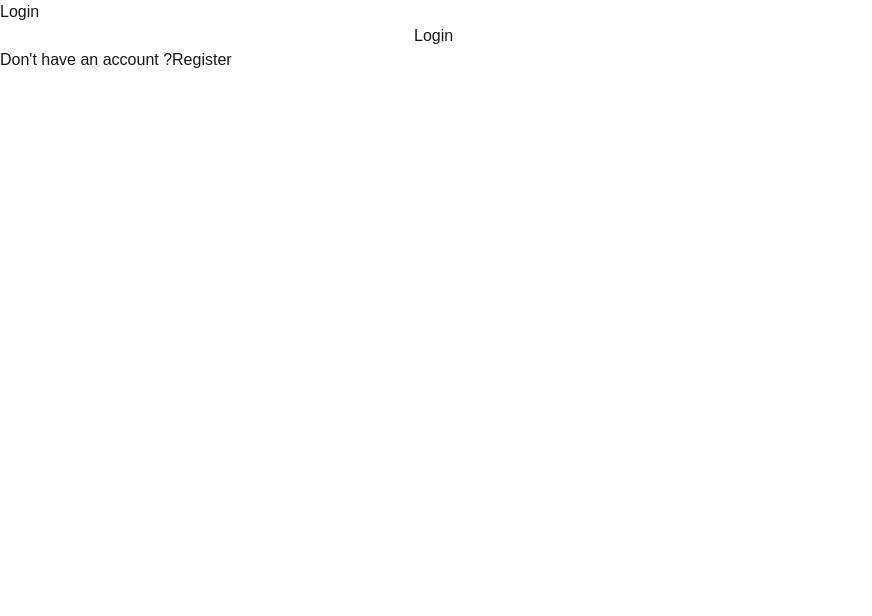
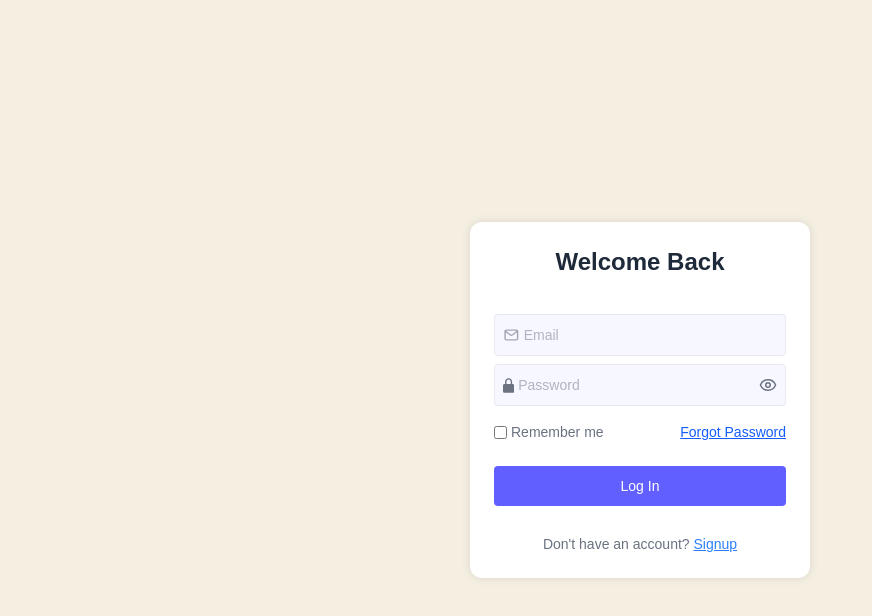
Before and after one commit to masab2005/meet-in, a Next.js app: page /login in a window 1280 px wide. Shown: the top 616 px of the page, without its empty margins (0-872 px from the left). Built offline with nearby package versions, Linux system fonts and the light colour scheme.

Commit message:
landing page

```diff
--- a/app/chat/[receiverName]/page.tsx
+++ b/app/chat/[receiverName]/page.tsx
@@ -5,9 +5,8 @@ import { useParams } from 'next/navigation';
 import { io, Socket } from 'socket.io-client';
 import { Send, MoreVertical } from 'lucide-react';
 import User from "@/models/User"
-import Message from '@/models/Message';
-import { IMessage } from '@/models/Message';
 import { useUserStore } from '@/lib/store/userStore';
+import { set } from 'mongoose';
 
 interface ChatMessage {
   id: string;
@@ -44,7 +43,7 @@ export default function ChatPage() {
   const [newMessage, setNewMessage] = useState('');
   const messagesEndRef = useRef<HTMLDivElement>(null);
   const socketRef = useRef<Socket | null>(null);
-
+  const [loading, setLoading] = useState(true);
 
   //load previous messages
   useEffect(() => {
@@ -87,6 +86,7 @@ export default function ChatPage() {
     if (user?.name) {
     console.log("Emitting register for", user.name);
     socket.emit('register', user.name);
+    setLoading(false);
    } else {
     console.warn("User name is undefined, not registering");
    }
@@ -173,18 +173,25 @@ export default function ChatPage() {
   };
 
   return (
-    <div className="h-screen bg-[#f0f0f3] flex flex-col max-w-md mx-auto relative">
+    <>
+    {loading? (
+  <div className="flex flex-col items-center justify-center h-screen w-full gap-4">
+  <div className="w-20 h-20 border-4 border-t-blue-400 border-transparent rounded-full animate-spin flex items-center justify-center">
+    <div className="w-12 h-12 border-4 border-t-red-400 border-transparent rounded-full animate-spin"></div>
+  </div>
+</div>
+) : (<div className="h-screen bg-[#f4efe1] flex flex-col max-w-md mx-auto relative">
   {/* Header */}
-      <div className="bg-[#e0e0e0] shadow-md p-4 flex items-center gap-3 sticky top-0 z-10">
+  <div className="bg-[#ffffff] p-4 flex items-center gap-3 sticky top-0 z-10 rounded-b-[2rem] shadow-[4px_4px_10px_rgba(0,0,0,0.1)]">
     <div className="relative">
-          <div className="w-12 h-12 rounded-full bg-white shadow-inner overflow-hidden" />
-          <div className="absolute -bottom-1 -right-1 w-4 h-4 bg-green-500 rounded-full border-2 border-[#e0e0e0]" />
+      <div className="w-12 h-12 rounded-[2rem] bg-gray-600 shadow-[inset_-4px_-4px_10px_rgba(255,255,255,0.6),inset_4px_4px_10px_rgba(0,0,0,0.05)]" />
+      <div className="absolute -bottom-1 -right-1 w-4 h-4 bg-green-400 rounded-full border-2 border-[#e0e0e0]" />
     </div>
     <div className="flex-1">
-          <h2 className="font-semibold text-lg text-gray-800">{otherUser?.name}</h2>
-          <p className="text-sm text-black">online</p>
+      <h2 className="font-semibold text-lg text-gray-700">{otherUser?.name}</h2>
+      <p className="text-sm text-gray-400">online</p>
     </div>
-        <button className="w-10 h-10 rounded-full bg-[#e0e0e0] shadow hover:shadow-inner flex items-center justify-center">
+    <button className="w-10 h-10 rounded-[1.5rem] bg-[#f4efe1] flex items-center justify-center">
       <MoreVertical size={20} className="text-gray-500" />
     </button>
   </div>
@@ -198,10 +205,10 @@ export default function ChatPage() {
       >
         <div className="max-w-[80%] flex flex-col">
           <div
-                className={`px-4 py-3 rounded-2xl relative ${
+            className={`px-4 py-3 rounded-[2rem] relative ${
               message.sender === 'me'
-                    ? 'bg-blue-500 text-white ml-auto shadow'
-                    : 'bg-white text-gray-800 shadow-inner'
+                ? 'bg-[#ffdc83] text-gray-800 font-sans shadow-[4px_4px_12px_rgba(0,0,0,0.1),-4px_-4px_12px_rgba(255,255,255,0.7)]'
+                : 'bg-[#f0efef] text-gray-800 font-sans shadow-[inset_-4px_-4px_8px_rgba(255,255,255,0.7),inset_4px_4px_8px_rgba(0,0,0,0.05)]'
             }`}
           >
             <p className="text-sm">{message.content}</p>
@@ -220,13 +227,13 @@ export default function ChatPage() {
   </div>
 
   {/* Input */}
-      <div className="bg-[#e0e0e0] p-4 sticky bottom-0">
+  <div className="bg-[#fefffe] p-4 sticky bottom-0 rounded-t-[2rem] shadow-[0_-4px_12px_rgba(0,0,0,0.05)]">
     <form onSubmit={handleSendMessage} className="flex items-end gap-3">
       <textarea
         value={newMessage}
         onChange={(e) => setNewMessage(e.target.value)}
         placeholder="Type a message..."
-            className="flex-1 px-4 py-3 rounded-2xl resize-none bg-white text-gray-800 border-none outline-none shadow-inner min-h-[48px] max-h-[120px]"
+        className="flex-1 px-4 py-3 rounded-[2rem] resize-none bg-[#f7f6f3] text-gray-800 border-none outline-none shadow-[inset_-4px_-4px_8px_rgba(255,255,255,0.6),inset_4px_4px_8px_rgba(0,0,0,0.05)] min-h-[48px] max-h-[120px]"
         rows={1}
         onKeyDown={(e) => {
           if (e.key === 'Enter' && !e.shiftKey) {
@@ -241,16 +248,17 @@ export default function ChatPage() {
         onMouseUp={() => setIsPressed(false)}
         onMouseLeave={() => setIsPressed(false)}
         disabled={!newMessage.trim()}
-            className={`w-12 h-12 rounded-full flex items-center justify-center transition-all duration-200 ${
+        className={`w-12 h-12 rounded-[2rem] flex items-center justify-center transition-all duration-200 ${
           newMessage.trim()
-                ? 'bg-blue-500 text-white shadow'
-                : 'bg-gray-300 text-gray-500 shadow-inner'
+            ? 'bg-blue-400 text-white shadow-[4px_4px_10px_rgba(0,0,0,0.15)]'
+            : 'bg-gray-300 text-gray-500 shadow-[inset_-4px_-4px_6px_rgba(255,255,255,0.6),inset_4px_4px_6px_rgba(0,0,0,0.05)]'
         } ${isPressed ? 'scale-95' : 'scale-100'}`}
       >
         <Send size={20} />
       </button>
     </form>
   </div>
-    </div>
+</div>) }
+</>
   );
 }
--- /dev/null
+++ b/app/landing/page.tsx
@@ -0,0 +1,57 @@
+'use client';
+import React from 'react';
+import { motion } from 'framer-motion';
+import {useRouter} from 'next/navigation';
+
+const letters = ['M', 'E', 'E', 'T', 'I', 'N'];
+
+
+const Landing = () => {
+    const router = useRouter();
+  return (
+    <div className="flex flex-col font-mono font-extrabold text-5xl p-5 bg-amber-50 justify-center text-black items-center h-screen">
+       <div className='flex '>
+      {letters.map((letter, index) => {
+        // Only "M" should not move
+        const isMain = index === 0;
+
+        return (
+          <motion.div
+            key={index}
+            initial={{
+              x: isMain ? 0 : -((index - 0) * 140), // move all from M's position
+              y: 0,
+              opacity: isMain ? 1 : 0,
+              scale: isMain ? 1 : 0.3,
+            }}
+            animate={{
+              x: 0,
+              y: 0,
+              opacity: 1,
+              scale: 1,
+            }}
+            transition={{
+              duration: 0.3,
+              delay: index * 0.20,
+              type: 'spring',
+              stiffness: 50,
+            }}
+            className={`${
+              index < 4 ? 'w-32 h-32 text-5xl' : 'w-16 h-16 text-2xl mt-15'
+            } ${index < 4 ? 'bg-amber-200' : 'bg-amber-100'} shadow-2xl shadow-amber-200 flex justify-center items-center m-0.5 rounded-3xl z-10`}
+          >
+            {letter}
+          </motion.div>
+        );
+      })}
+      </div>
+      <div >
+        <button
+        className=' bg-amber-500 rounded-2xl text-2xl font-semibold'>
+        Login</button>
+    </div>
+    </div>
+  );
+};
+
+export default Landing;
--- a/app/login/page.tsx
+++ b/app/login/page.tsx
@@ -4,9 +4,14 @@ import { useRouter } from "next/navigation";
 import React, { useState } from "react";
 import { useUserStore } from '@/lib/store/userStore'
 import User from "@/models/User";
+import { Eye, EyeOff } from "lucide-react"; // Add this if you're using lucide-react
+
+
+
 function LoginPage() {
   const { setUser } = useUserStore();
   const [email, setEmail] = useState("");
+  const [showPassword, setShowPassword] = useState(false);
   const [password, setPassword] = useState("");
   const router = useRouter();
 
@@ -39,27 +44,70 @@ function LoginPage() {
   };
 
   return (
-    <div>
-      <h1>Login</h1>
-      <form onSubmit={handleSubmit}>
+  <div className="flex items-center justify-center min-h-screen bg-[#f4efe1] ">
+    <form onSubmit={handleSubmit} className="bg-white text-gray-500 max-w-[340px] w-full mx-4 md:p-6 p-4 py-8 text-left text-sm rounded-xl shadow-[0px_0px_10px_0px] shadow-black/10">
+      <h2 className="text-2xl font-bold mb-9 text-center text-gray-800">Welcome Back</h2>
+
+      <div className="flex items-center my-2 border bg-indigo-500/5 border-gray-500/10 rounded gap-1 pl-2">
+        <svg width="18" height="18" viewBox="0 0 15 15" fill="none" xmlns="http://www.w3.org/2000/svg">
+          <path d="m2.5 4.375 3.875 2.906c.667.5 1.583.5 2.25 0L12.5 4.375" stroke="#6B7280" strokeOpacity=".6" strokeWidth="1.3" strokeLinecap="round" strokeLinejoin="round"/>
+          <path d="M11.875 3.125h-8.75c-.69 0-1.25.56-1.25 1.25v6.25c0 .69.56 1.25 1.25 1.25h8.75c.69 0 1.25-.56 1.25-1.25v-6.25c0-.69-.56-1.25-1.25-1.25Z" stroke="#6B7280" strokeOpacity=".6" strokeWidth="1.3" strokeLinecap="round"/>
+        </svg>
         <input
+          className="w-full outline-none bg-transparent py-2.5"
           type="email"
           value={email}
           onChange={(e) => setEmail(e.target.value)}
+          placeholder="Email"
+          required
         />
+      </div>
+
+      <div className="flex items-center mt-2 mb-4 border bg-indigo-500/5 border-gray-500/10 rounded gap-1 pl-2 pr-2">
+        <svg width="13" height="17" viewBox="0 0 13 17" fill="none" xmlns="http://www.w3.org/2000/svg">
+          <path d="M13 8.5c0-.938-.729-1.7-1.625-1.7h-.812V4.25C10.563 1.907 8.74 0 6.5 0S2.438 1.907 2.438 4.25V6.8h-.813C.729 6.8 0 7.562 0 8.5v6.8c0 .938.729 1.7 1.625 1.7h9.75c.896 0 1.625-.762 1.625-1.7zM4.063 4.25c0-1.406 1.093-2.55 2.437-2.55s2.438 1.144 2.438 2.55V6.8H4.061z" fill="#6B7280"/>
+        </svg>
+
         <input
-          type="password"
+          className="w-full outline-none bg-transparent py-2.5"
+          type={showPassword ? "text" : "password"}
           value={password}
           onChange={(e) => setPassword(e.target.value)}
+          placeholder="Password"
+          required
         />
-        <button type="submit">Login</button>
-      </form>
-      <div>
-        Don't have an account ?
-        <button onClick={() => router.push("/register")}>Register</button>
+
+        <button
+          type="button"
+          onClick={() => setShowPassword(prev => !prev)}
+          className="text-gray-500 hover:text-gray-700"
+        >
+          {showPassword ? <EyeOff size={18} /> : <Eye size={18} />}
+        </button>
       </div>
-    </div>
-  );
+
+      <div className="flex items-center justify-between mb-6">
+        <div className="flex items-center gap-1">
+          <input id="checkbox" type="checkbox" />
+          <label htmlFor="checkbox">Remember me</label>
+        </div>
+        <a className="text-blue-600 underline" href="#">Forgot Password</a>
+      </div>
+
+      <button type="submit" className="w-full mb-3 bg-indigo-500 hover:bg-indigo-600/90 transition py-2.5 rounded text-white font-medium">
+        Log In
+      </button>
+
+      <p className="text-center mt-4">
+        Don't have an account?{" "}
+        <button onClick={() => router.push("/signup")} className="text-blue-500 underline">
+          Signup
+        </button>
+      </p>
+    </form>
+  </div>
+);
+
 }
 
 export default LoginPage;
--- a/package.json
+++ b/package.json
@@ -12,6 +12,7 @@
     "@types/bcryptjs": "^2.4.6",
     "bcryptjs": "^3.0.2",
     "clsx": "^2.1.1",
+    "framer-motion": "^12.23.12",
     "lucide-react": "^0.534.0",
     "mongoose": "^8.16.5",
     "next": "15.4.4",
```
Also changed, not shown: 1 other file (tests, documents, lock files or other folders). Lines whose indentation alone changed are shown as unchanged.
